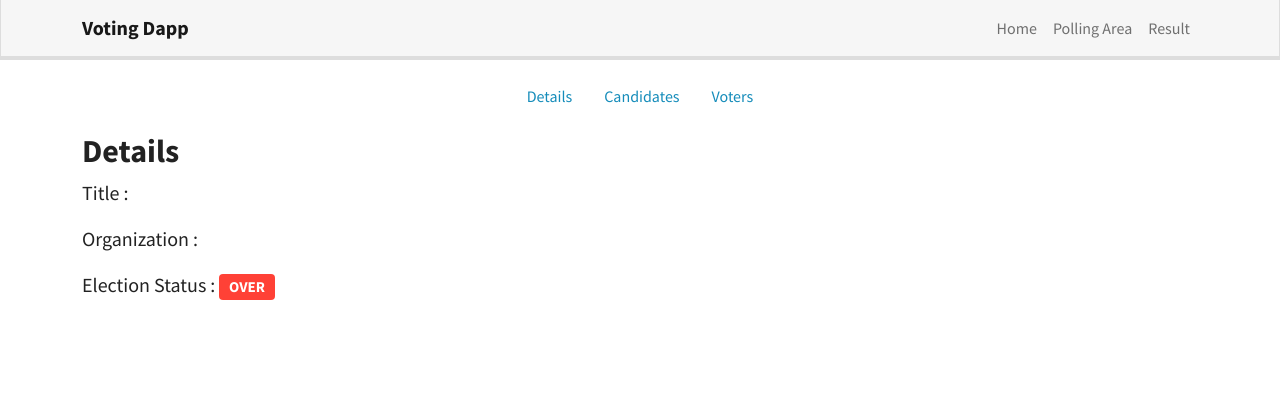
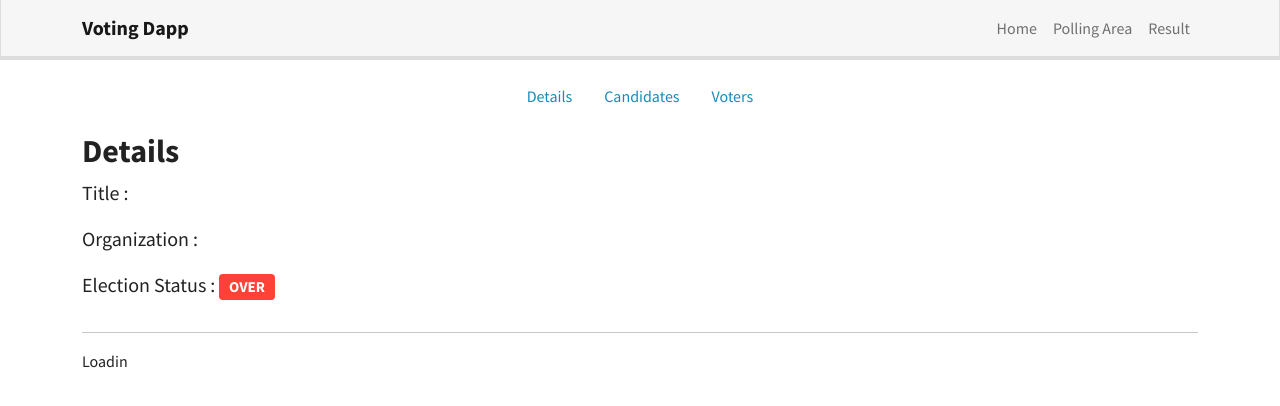
Before and after one commit to ashez2000/voting-dapp, a React (Create React App) app in the folder client/: page /admin in a window 1280 px wide. Shown: the top 406 px of the page. Built offline with nearby package versions, Linux system fonts and the light colour scheme.

Commit message:
revert the candidate struct and funcs

```diff
--- a/client/src/components/admin/AddCandidate.jsx
+++ b/client/src/components/admin/AddCandidate.jsx
@@ -13,7 +13,7 @@ const AddCandidate = () => {
       const accounts = await web3.eth.getAccounts()
 
       await electionContract.methods
-        .addCandidate(name, party, crypto.randomUUID())
+        .addCandidate(name, party)
         .send({ from: accounts[0] })
 
       alert('Candidate added successfully')
--- a/client/src/components/AddVoters.jsx
+++ b/client/src/components/admin/AddVoters.jsx
@@ -1,7 +1,7 @@
 import React, { useContext, useState } from 'react'
-import { ContractContext } from '../context/ContractContext'
+import { ContractContext } from '../../context/ContractContext'
 
-import voters from '../data/voters'
+import voters from '../../data/voters'
 
 const AddVoters = () => {
   const { electionContract, web3 } = useContext(ContractContext)
--- a/client/src/components/admin/AdminNavbar.jsx
+++ b/client/src/components/admin/AdminNavbar.jsx
@@ -15,7 +15,7 @@ const AdminNavbar = () => {
         </Link>
       </li>
       <li className="nav-item">
-        <Link to="/admin" className="nav-link">
+        <Link to="/admin/voters" className="nav-link">
           Voters
         </Link>
       </li>
--- a/client/src/pages/Admin.jsx
+++ b/client/src/pages/Admin.jsx
@@ -1,22 +1,19 @@
 import React from 'react'
 import { Routes, Route } from 'react-router-dom'
 
-import AddCandidate from '../components/admin/AddCandidate'
-import CandidateList from '../components/admin/CandidateList'
-import ElectionDetails from '../components/ElectionDetails'
-import AddVoters from '../components/AddVoters'
-import SetElectionState from '../components/SetElectionState'
-import SetElectionDetails from '../components/SetElectionDetails'
 import AdminNavbar from '../components/admin/AdminNavbar'
+import ElectionDetailsPage from './admin/ElectionDetails'
 import CandidatesPage from './admin/Candidates'
+import VotersPage from './admin/Voters'
 
 const AdminPage = () => {
   return (
     <>
       <AdminNavbar />
       <Routes>
-        <Route index element={<ElectionDetails />} />
+        <Route index element={<ElectionDetailsPage />} />
         <Route path="/candidates" element={<CandidatesPage />} />
+        <Route path="/voters" element={<VotersPage />} />
       </Routes>
     </>
   )
--- /dev/null
+++ b/client/src/pages/admin/ElectionDetails.jsx
@@ -0,0 +1,16 @@
+import React from 'react'
+
+import ElectionDetails from '../../components/ElectionDetails'
+import SetElectionState from '../../components/SetElectionState'
+
+const ElectionDetailsPage = () => {
+  return (
+    <div>
+      <ElectionDetails />
+      <hr />
+      <SetElectionState />
+    </div>
+  )
+}
+
+export default ElectionDetailsPage
--- /dev/null
+++ b/client/src/pages/admin/Voters.jsx
@@ -0,0 +1,9 @@
+import React from 'react'
+
+import AddVoters from '../../components/admin/AddVoters'
+
+const VotersPage = () => {
+  return <AddVoters />
+}
+
+export default VotersPage
```
Also changed, not shown: 1 other file (tests, documents, lock files or other folders).
